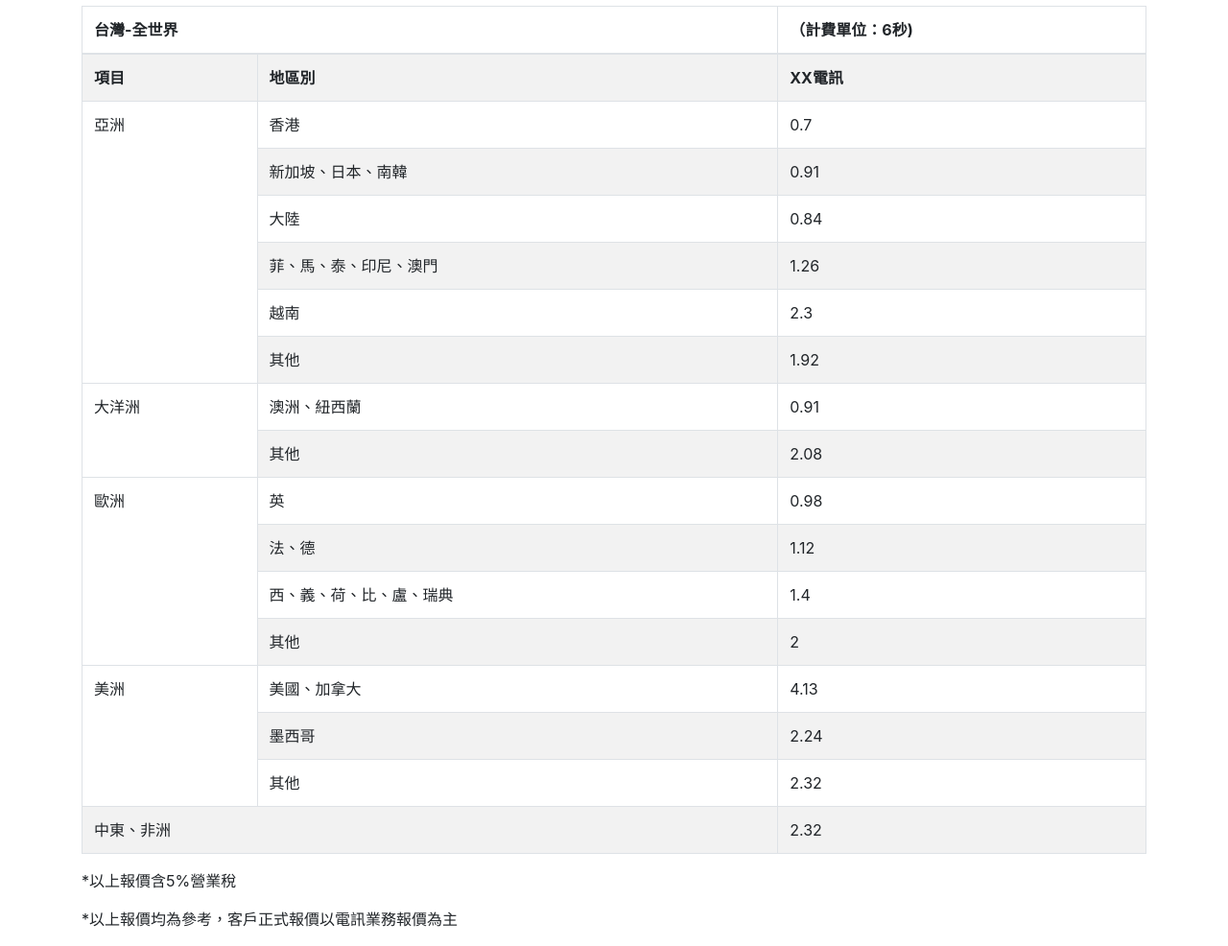
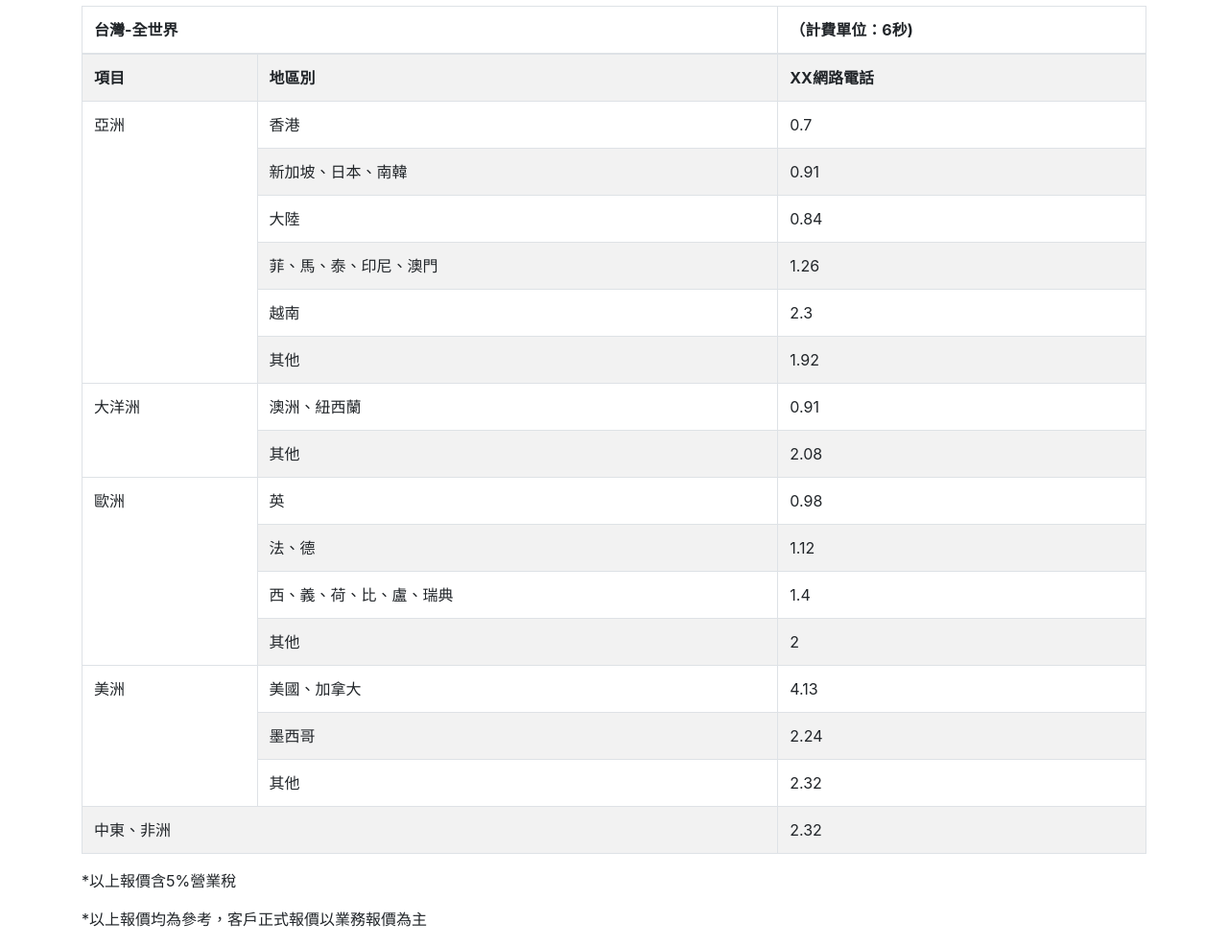
Before and after one commit to happykamio/form, a plain HTML site: page index.html in a window 1280 px wide. Shown: the part 83-1069 px from the top of the page at 96% size. Drawn offline with nearby package versions, Linux system fonts and the light colour scheme.

Commit message:
Update index.html

```diff
--- a/index.html
+++ b/index.html
@@ -27,7 +27,7 @@
               <tr>
                 <th scope="row">項目</th>
                 <th>地區別</th>
-                <th>XX電訊</th>
+                <th>XX網路電話</th>
               </tr>
               <tr>
                 <td scope="row"  rowspan =6>亞洲</td>
@@ -98,7 +98,7 @@
             </tbody>
           </table>
           <p>*以上報價含5%營業稅</p>
-          <p>*以上報價均為參考，客戶正式報價以電訊業務報價為主</p>
+          <p>*以上報價均為參考，客戶正式報價以業務報價為主</p>
       </div>
 
 
```
